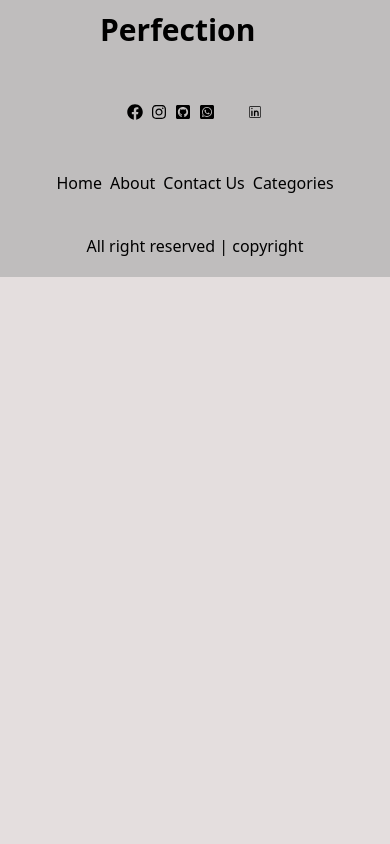
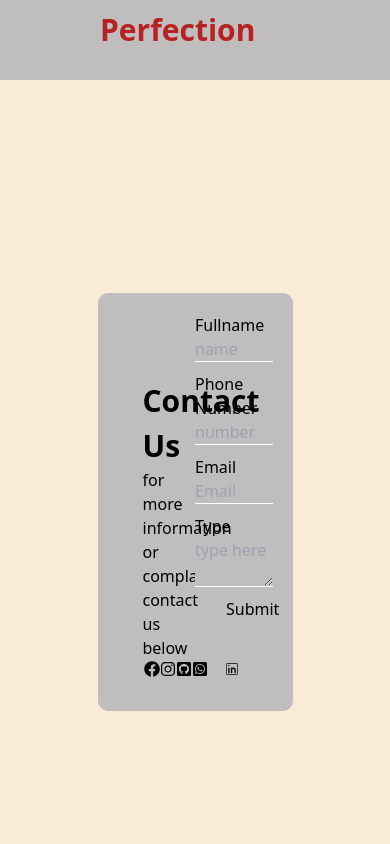
Before and after one commit to Preciousnnebuogor/Online--Store-, a Next.js app: page /contact in a window 390 px wide. Shown: the top 844 px of the page. Built offline with nearby package versions, Linux system fonts and the light colour scheme; some icons are missing.

Commit message:
css @media for contact

```diff
--- a/src/components/Contactcompnont/Contact.module.scss
+++ b/src/components/Contactcompnont/Contact.module.scss
@@ -7,7 +7,10 @@
   justify-content: center;
 
   @media (max-width: 600px) {
-    display: none;
+    flex-direction: column;
+    align-items: center;
+    background-color: antiquewhite;
+    padding: 10px;
   }
 
   .centerform {
```
